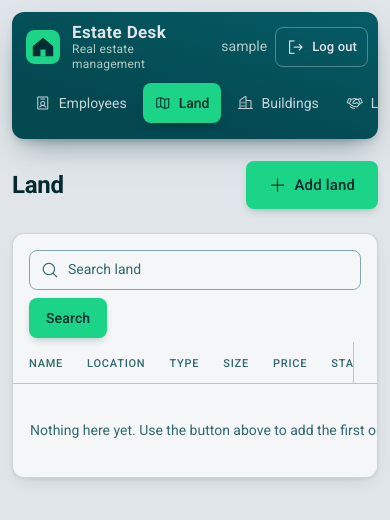
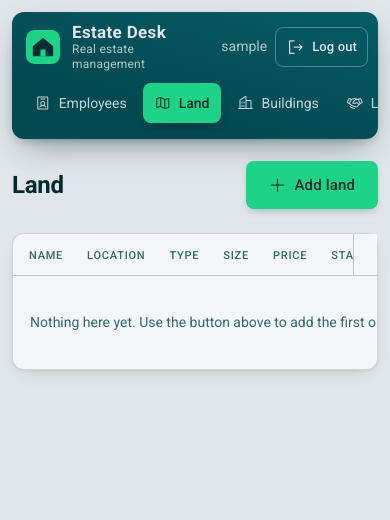
Before and after one commit to hajarah560/RealEstate-Management-System, a Django app: page /land/ in a window 390 px wide. Shown: the top 520 px of the page. Run offline with Django 5.2, Linux system fonts and the light colour scheme; the visitor is signed in with stand-in values (Sample User, id 1); data that the repository does not hold is empty.

Commit message:
Remove search from the list pages
Drop the search box, the q handling in every list view, the search helper
and its styles. List pages now show all records.

```diff
--- a/core/search.py
+++ /dev/null
@@ -1,12 +0,0 @@
-from django.db.models import Q
-
-
-# Keep only the rows where any of the given fields contains the search text
-def search(queryset, text, fields):
-    text = (text or "").strip()
-    if not text:
-        return queryset
-    query = Q()
-    for field in fields:
-        query |= Q(**{field + "__icontains": text})
-    return queryset.filter(query)
--- a/properties/views.py
+++ b/properties/views.py
@@ -4,22 +4,17 @@ from django.http import HttpResponse
 from django.shortcuts import get_object_or_404, render
 from django.urls import reverse
 
-from core.search import search
-
 from .forms import LandForm, BuildingForm
 from .models import Land, Building
 
 
-# READ: list the lands, with search
+# READ: list the lands
 @login_required
 def land_list(request):
     lands = Land.objects.order_by("-id")
-    q = request.GET.get("q", "").strip()
-    lands = search(lands, q, ["name", "location", "land_type", "land_size"])
 
     context = {
         "object_list": lands,
-        "q": q,
         "heading": "Land",
         "add_label": "Add land",
         "add_url": reverse("land_add"),
@@ -76,16 +71,13 @@ def land_delete(request, pk):
     return render(request, "shared/modal_confirm.html", context)
 
 
-# READ: list the buildings, with search
+# READ: list the buildings
 @login_required
 def building_list(request):
     buildings = Building.objects.order_by("-id")
-    q = request.GET.get("q", "").strip()
-    buildings = search(buildings, q, ["name", "location"])
 
     context = {
         "object_list": buildings,
-        "q": q,
         "heading": "Buildings",
         "add_label": "Add building",
         "add_url": reverse("building_add"),
--- a/static/css/site.css
+++ b/static/css/site.css
@@ -264,30 +264,6 @@ input, select, textarea { caret-color: var(--deep); }
 .icon-btn-danger:hover { background: rgb(179 57 47 / 0.1); color: var(--danger); }
 .row-actions { display: flex; justify-content: flex-end; gap: 4px; }
 
-/* Search box above list tables */
-
-.visually-hidden { position: absolute; width: 1px; height: 1px; margin: -1px; padding: 0; overflow: hidden; clip-path: inset(50%); white-space: nowrap; }
-
-.search { display: flex; align-items: center; gap: 8px; padding: 16px 16px 4px; }
-.search-box { position: relative; flex: 1 1 auto; max-width: 480px; }
-.search-box .ph { position: absolute; top: 50%; left: 12px; color: var(--muted); transform: translateY(-50%); pointer-events: none; }
-
-.search-box input {
-  width: 100%;
-  min-height: 40px;
-  padding: 8px 12px 8px 38px;
-  border: 1px solid var(--line-strong);
-  border-radius: var(--radius-control);
-  background: var(--card);
-  color: var(--ink);
-  font: 400 14px/1.4 var(--font);
-  transition: border-color 0.15s ease-out;
-}
-
-.search-box input:hover { border-color: var(--muted); }
-.search-box input:focus { border-color: var(--deep); }
-.search-box input::placeholder { color: var(--muted); }
-
 /* Form fields */
 
 .form-grid { display: grid; grid-template-columns: repeat(2, minmax(0, 1fr)); gap: 16px 18px; }
@@ -481,8 +457,6 @@ input, select, textarea { caret-color: var(--deep); }
   .modal-body { padding: 14px 20px 4px; }
   .modal-foot { padding: 18px 20px 20px; }
   .auth-card { padding: 28px 22px 24px; }
-  .search { flex-wrap: wrap; }
-  .search-box { flex-basis: 100%; max-width: none; }
 }
 
 @media (prefers-reduced-motion: reduce) {
--- a/templates/shared/list_base.html
+++ b/templates/shared/list_base.html
@@ -9,16 +9,6 @@
 
 {% block content %}
   <section class="card">
-    <form class="search" method="get" role="search">
-      <label class="visually-hidden" for="search-q">Search</label>
-      <div class="search-box">
-        <i class="ph ph-magnifying-glass" aria-hidden="true"></i>
-        <input id="search-q" type="search" name="q" value="{{ q }}" placeholder="Search {{ heading|lower }}" autocomplete="off">
-      </div>
-      <button type="submit" class="btn btn-primary">Search</button>
-      {% if q %}<a class="btn btn-ghost" href="{{ request.path }}">Clear</a>{% endif %}
-    </form>
-
     <div class="table-wrap">
       <table class="table">
         <thead>
@@ -27,7 +17,7 @@
         <tbody>
           {% block rows %}{% endblock %}
           {% if not object_list %}
-            <tr><td class="table-empty" colspan="20">{% if q %}Nothing matches "{{ q }}".{% else %}Nothing here yet. Use the button above to add the first one.{% endif %}</td></tr>
+            <tr><td class="table-empty" colspan="20">Nothing here yet. Use the button above to add the first one.</td></tr>
           {% endif %}
         </tbody>
       </table>
```
Also changed, not shown: clients/views.py (+1 -6 lines), docs/redesign-plan.md (+5 -5 lines), employees/views.py (+1 -6 lines), leases/views.py (+1 -6 lines), payments/views.py (+1 -6 lines), README.md.
